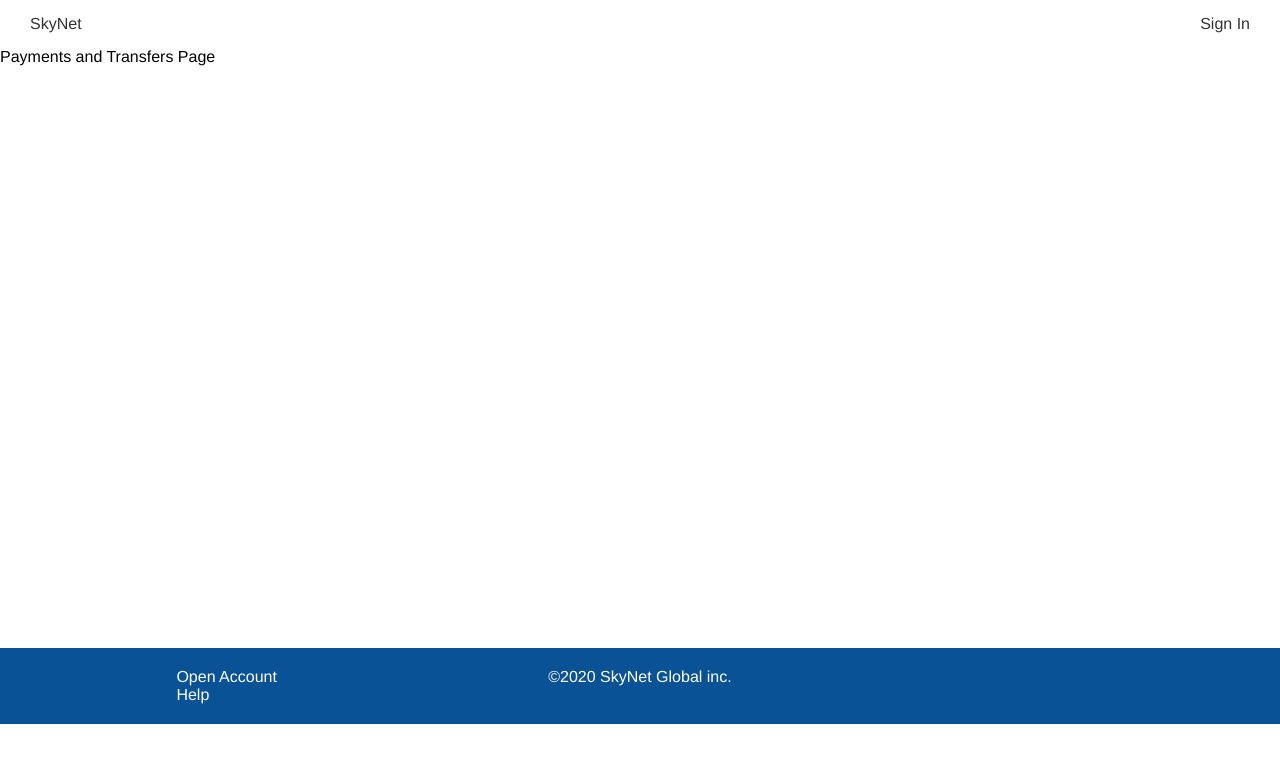
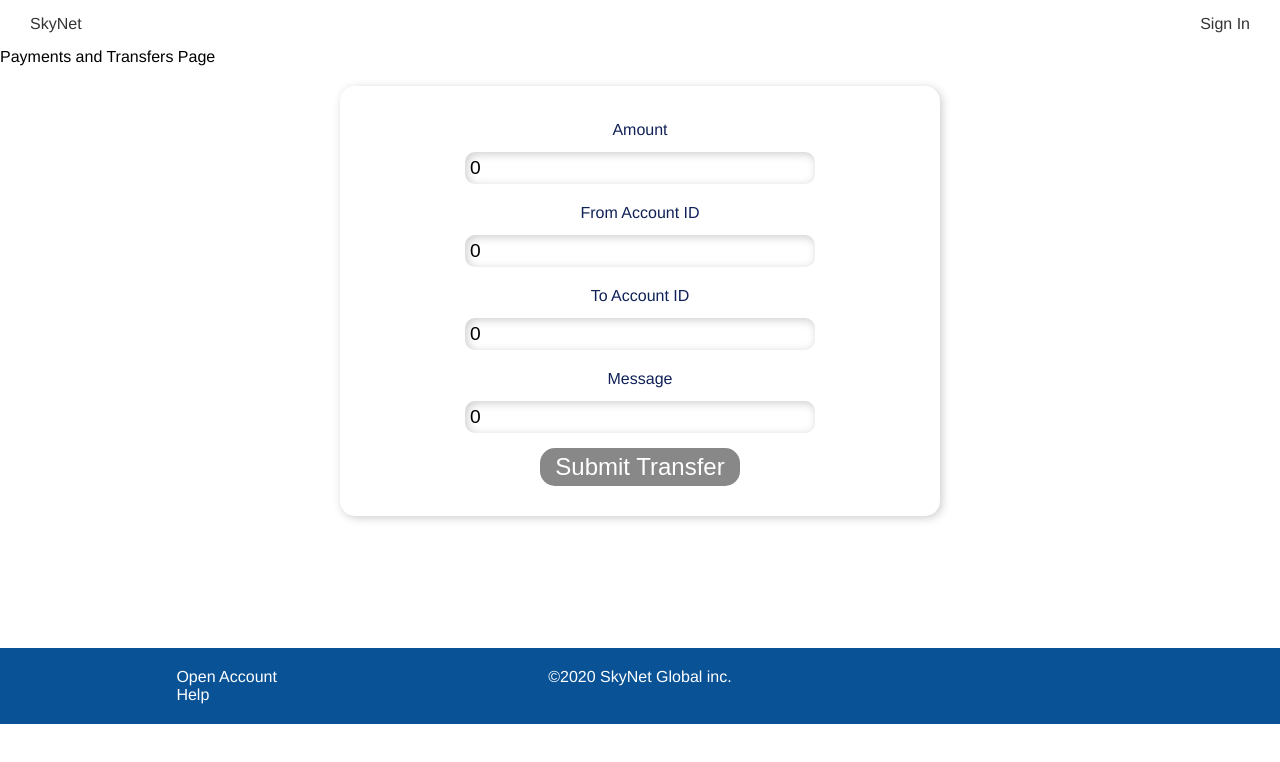
Before and after one commit to DavidKaza/skybank, a React (Create React App) app: page /payments in a window 1280 px wide. Shown: the top 762 px of the page. Built offline with nearby package versions, Linux system fonts and the light colour scheme.

Commit message:
added to transfer change

```diff
--- a/src/components/pages/Payments.tsx
+++ b/src/components/pages/Payments.tsx
@@ -1,5 +1,104 @@
+import axios from "axios";
+import { useEffect, useState } from "react";
+import styled from "styled-components";
+import { useAppSelector } from "../../shared/hooks";
+import { selectUser } from "../../shared/UserSlicer";
+import Button from "../Button";
+import Form from "../Form";
+
+const StyledMain = styled.main`
+h1 {
+  padding: 20px;
+  background-color: var(--primary);
+  color: #fff;
+}
+`;
+
 const Payments = () => {
-  return <main>Payments and Transfers Page</main>;
+  const User = useAppSelector(selectUser);
+  const [transaction, setTransaction] = useState({
+    amount: 0,
+    sendingAccount: 0,
+    recievingAccount: 0,
+    message: ""
+  });
+  const [buttonDisabled, setButtonDisabled] = useState(false);
+  let userId = User.id
+
+  function onSubmitTransfer() {
+    axios.post(`http://localhost:8080/users/${userId}/transfer`,
+    {
+      amount: transaction.amount,
+      sendingAccount: transaction.sendingAccount,
+      recievingAccount: transaction.recievingAccount,
+      message: transaction.message
+    },
+    {withCredentials: true})
+    .then((response) => {
+      console.log(response)
+    });
+  }
+
+  function handleTransferInputChange(e: React.ChangeEvent<HTMLInputElement>) {
+    const value = e.target.value;
+    setTransaction({
+      ...transaction,
+      [e.target.name]: value,
+    });
+  }
+
+  useEffect(() => {
+    for (let field in transaction) {
+      setButtonDisabled(false);
+      if (!transaction[field as keyof typeof transaction]) {
+        setButtonDisabled(true);
+        break;
+      }
+    }
+  }, [transaction]);
+
+  return (
+  <StyledMain>
+    Payments and Transfers Page
+    <Form method='post' onSubmit={onSubmitTransfer}>
+    <label htmlFor='amount'>Amount</label>
+      <input
+        id='amount'
+        value={transaction.amount}
+        name='amount'
+        type='number'
+        onChange={handleTransferInputChange}
+      ></input>
+      <label htmlFor='sendingAccount'>From Account ID</label>
+      <input
+        id='sendingAccount'
+        value={transaction.sendingAccount}
+        name='sendingAccount'
+        type='number'
+        onChange={handleTransferInputChange}
+      ></input>
+      <label htmlFor='recievingAccount'>To Account ID</label>
+      <input
+        id='recievingAccount'
+        value={transaction.sendingAccount}
+        name='recievingAccount'
+        type='number'
+        onChange={handleTransferInputChange}
+      ></input>
+      <label htmlFor='note'>Message</label>
+      <input
+        id='note'
+        value={transaction.sendingAccount}
+        name='note'
+        type='text'
+        onChange={handleTransferInputChange}
+      ></input>
+       <Button disabled={buttonDisabled ? true : false} className='span2'>
+              Submit Transfer
+        </Button>
+    </Form>
+  </StyledMain>
+  );
 };
 
 export default Payments;
--- a/src/components/pages/Profile.tsx
+++ b/src/components/pages/Profile.tsx
@@ -1,14 +1,23 @@
+import styled from 'styled-components';
 import { useAppSelector } from '../../shared/hooks';
 import { selectUser } from '../../shared/UserSlicer';
 import { StyledHeader } from '../Header';
+
+const StyledMain = styled.main`
+h1 {
+  padding: 20px;
+  background-color: var(--primary);
+  color: #fff;
+}
+`;
 
 const Profile = () => {
   const User = useAppSelector(selectUser);
 
   return (
-    <main>
+    <StyledMain>
       <div>
-        <h3>Profile Page</h3>
+        <h1>Profile Page</h1>
       </div>
 
       <div>
@@ -36,7 +45,7 @@ const Profile = () => {
           </tbody>
         </table>
       </div>
-    </main>
+    </StyledMain>
   );
 };
 
```
Also changed, not shown: 2 other files (tests, documents, lock files or other folders).
